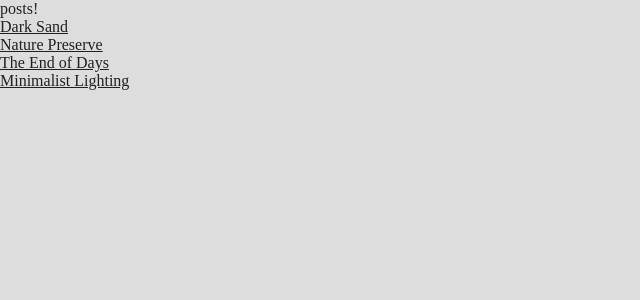
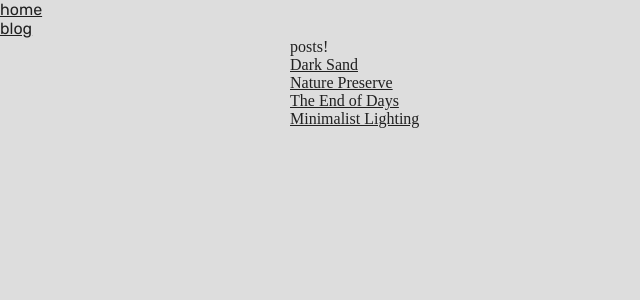
Before and after one commit to kienankb/website, a Next.js app: page /blog in a window 1280 px wide. Shown: the top 300 px of the page, without its empty margins (0-640 px from the left). Built offline with nearby package versions, Linux system fonts and the light colour scheme.

Commit message:
use common layout for blog index

```diff
--- a/pages/blog/index.tsx
+++ b/pages/blog/index.tsx
@@ -1,11 +1,17 @@
 import type {NextPage} from 'next';
 import Link from 'next/link';
+import Head from 'next/head';
 
 import {BlogPosts} from '../../data/blog-metadata';
+import Layout from '../../components/layout';
 
 
 const BlogIndex: NextPage = () => {
-  return <>
+  return <Layout>
+    <>
+    <Head>
+      <title>Blog</title>
+    </Head>
     <div>posts!</div>
     {BlogPosts.sort((a, b) => {
       return a.publishDate < b.publishDate ? 1 : -1;
@@ -14,7 +20,8 @@
         <Link href={`blog/${post.slug}`}>{post.title}</Link>
       </div>;
     })}
-  </>;
+    </>
+  </Layout>;
 }
 
 export default BlogIndex;
```
